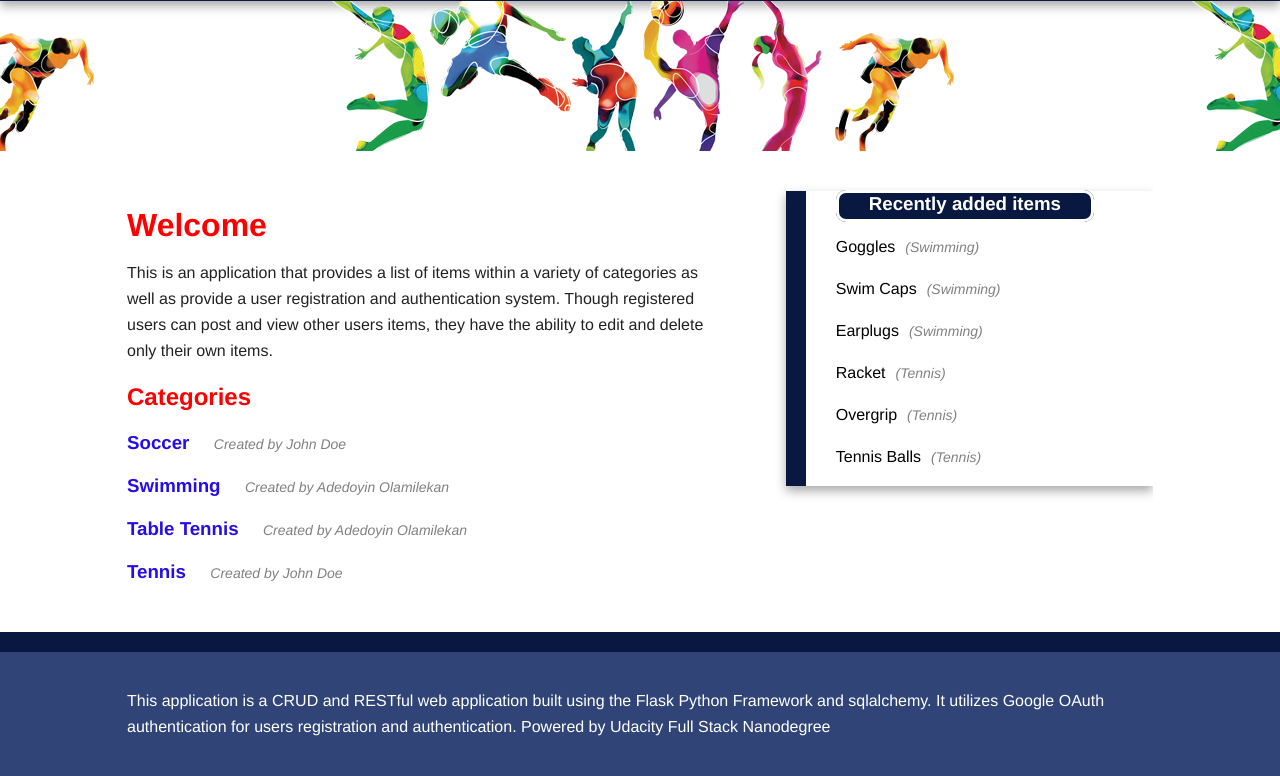
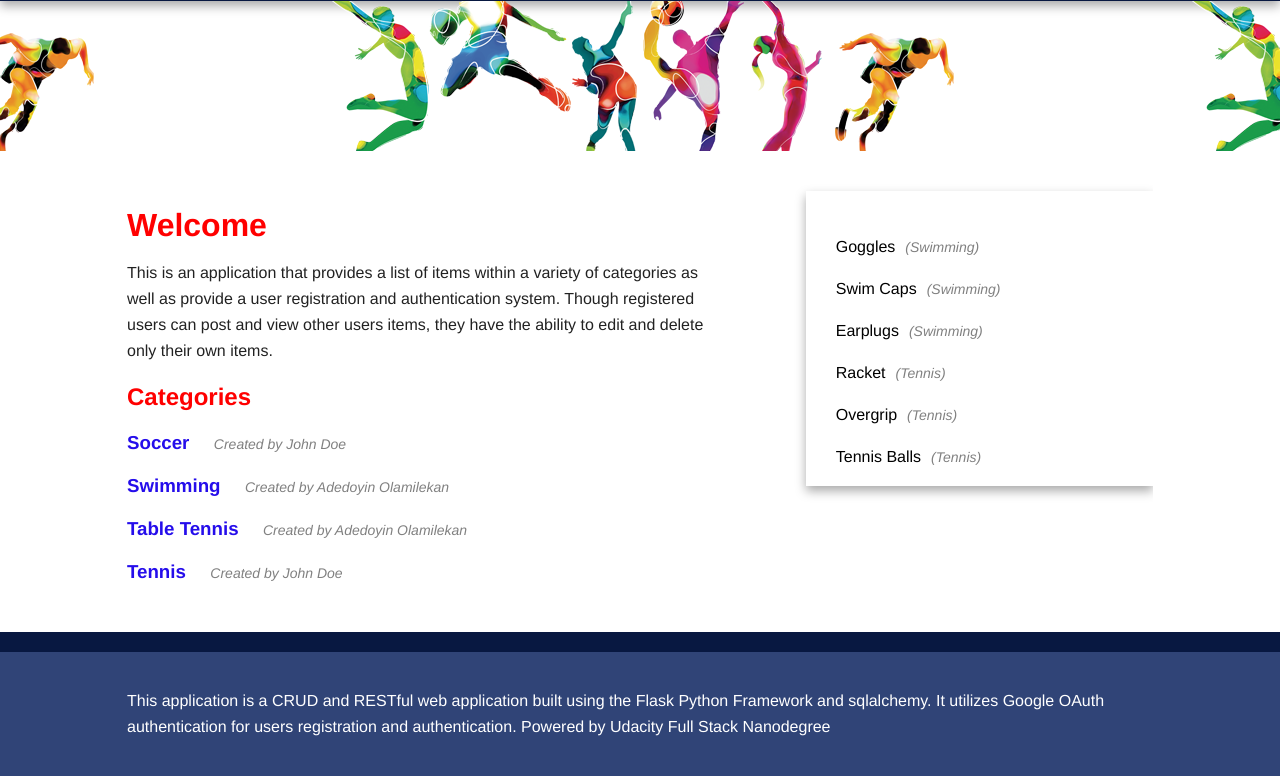
Before and after one commit to olamiwhat/Sport-Catalog, a Flask app: page / in a window 1280 px wide. Shown: the part 95-871 px from the top of the page. Run offline with Flask 2, Linux system fonts and the light colour scheme; some libraries are stand-ins or nearby versions.

Commit message:
edited some styling

```diff
--- a/static/css/main.css
+++ b/static/css/main.css
@@ -139,8 +139,7 @@ nav a:hover {
     color: black;
     padding: 0 30px;
     padding-left: 30px;
-    border-left: 20px solid #081841;
-}
+ }
 
 .footer-container footer {
     color: white;
@@ -180,7 +179,9 @@ h1, h2, h3, h4, h5, h6 {
 
 
 .main aside h3 {
-    color: white;
+    color: #fff;
+    padding: 0 40px;
+    padding-bottom: 5px;
 }
 
 .categories h3 {
@@ -280,12 +281,9 @@ h1, h2, h3, h4, h5, h6 {
     border-style: ;
 }
 
-aside h3 {
-    border-style: solid;
-    border-radius: 10px;
-    padding: 0 30px;
-    padding-bottom: 5px;
-    background-color: #081841
+
+.aside-head {
+    background: #081841;
 }
 
 
--- a/templates/catalog.html
+++ b/templates/catalog.html
@@ -50,7 +50,9 @@ Catalog -- Categories
 
 
 		<aside>
-			<h3>Recently added items</h3>
+			<section class="aside-head">
+				<h3>Recently added items</h3>
+			</section>
 			{% if recentItems %}
 				{% for items in recentItems %}
 				<ul class="item-list">
@@ -62,6 +64,7 @@ Catalog -- Categories
 			{% endif %}
 		</aside>
 
+
 </main>
 
 {% endblock %}
```
